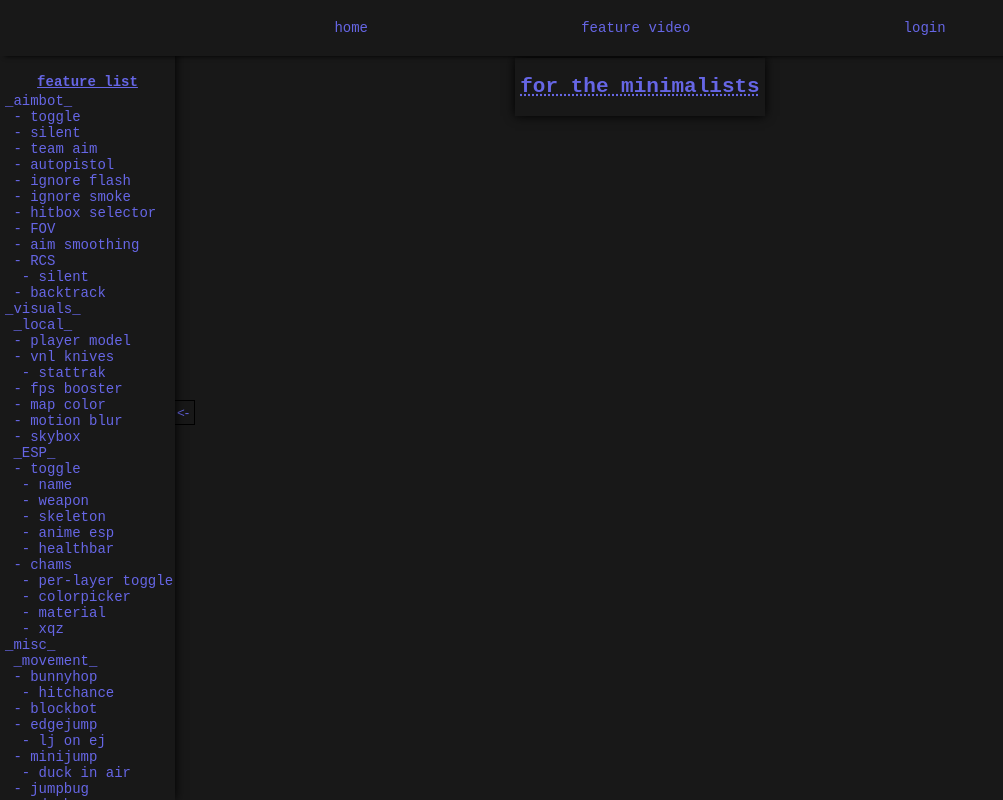
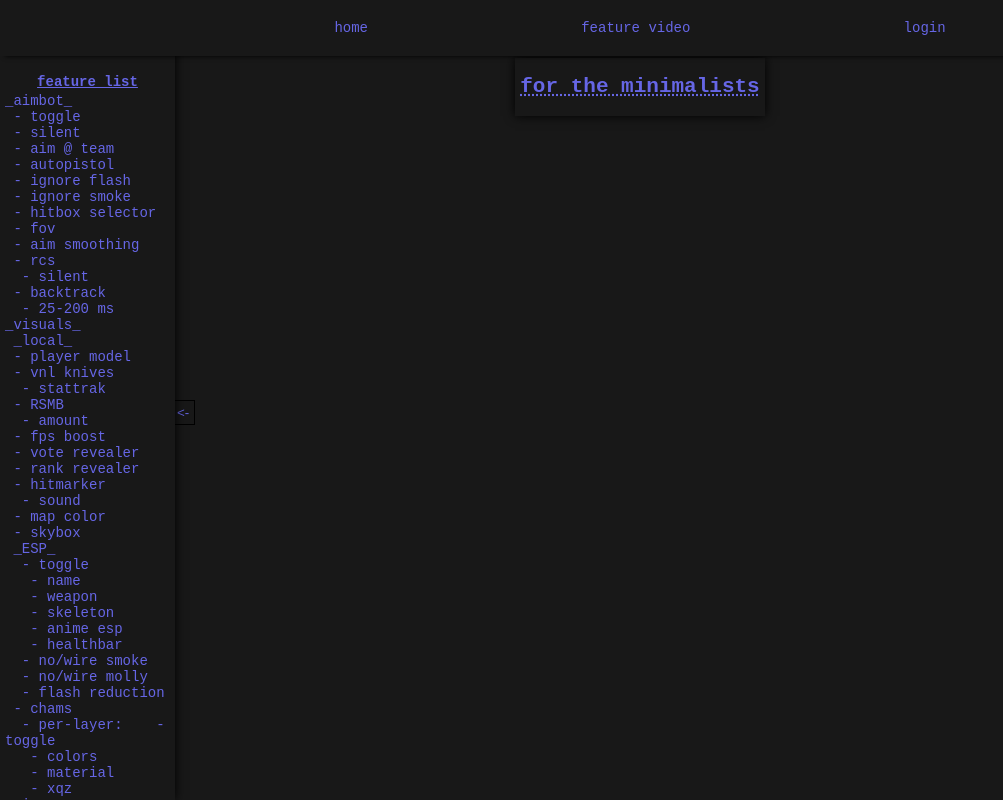
Before and after one commit to psychvip/psychvip.github.io, a plain HTML site: page index.html in a window 1280 px wide. Shown: the whole page, without its empty margins (0-1003 px from the left). Drawn offline with Linux system fonts and the light colour scheme.

Commit message:
final todo b4 additions & featswap

```diff
--- a/index.html
+++ b/index.html
@@ -22,37 +22,47 @@
 _aimbot_<br>
 &nbsp;- toggle<br>
 &nbsp;- silent<br>
-                &nbsp;- team aim<br>
+&nbsp;- aim @ team<br>
 &nbsp;- autopistol<br>
 &nbsp;- ignore flash<br>
 &nbsp;- ignore smoke<br>
 &nbsp;- hitbox selector<br>
-                &nbsp;- FOV<br>
+&nbsp;- fov<br>
 &nbsp;- aim smoothing<br>
-                &nbsp;- RCS<br>
+&nbsp;- rcs<br>
 &nbsp;&nbsp;- silent<br>
 &nbsp;- backtrack<br>
+&nbsp;&nbsp;- 25-200 ms<br>
 _visuals_<br>
 &nbsp;_local_<br>
 &nbsp;- player model<br>
 &nbsp;- vnl knives<br>
 &nbsp;&nbsp;- stattrak<br>
-                &nbsp;- fps booster<br>
+&nbsp;- RSMB<br>
+&nbsp;&nbsp;- amount<br>
+&nbsp;- fps boost<br>
+&nbsp;- vote revealer<br>
+&nbsp;- rank revealer<br>
+&nbsp;- hitmarker<br>
+&nbsp;&nbsp;- sound<br>
 &nbsp;- map color<br>
-                &nbsp;- motion blur<br>
 &nbsp;- skybox<br>
 &nbsp;_ESP_<br>
-                &nbsp;- toggle<br>
-                &nbsp;&nbsp;- name<br>
-                &nbsp;&nbsp;- weapon<br>
-                &nbsp;&nbsp;- skeleton<br>
-                &nbsp;&nbsp;- anime esp<br>
-                &nbsp;&nbsp;- healthbar<br>
+&nbsp;&nbsp;- toggle<br>
+&nbsp;&nbsp;&nbsp;- name<br>
+&nbsp;&nbsp;&nbsp;- weapon<br>
+&nbsp;&nbsp;&nbsp;- skeleton<br>
+&nbsp;&nbsp;&nbsp;- anime esp<br>
+&nbsp;&nbsp;&nbsp;- healthbar<br>
+&nbsp;&nbsp;- no/wire smoke<br>
+&nbsp;&nbsp;- no/wire molly<br>
+&nbsp;&nbsp;- flash reduction<br>
 &nbsp;- chams<br>
-                &nbsp;&nbsp;- per-layer toggle<br>
-                &nbsp;&nbsp;- colorpicker<br>
-                &nbsp;&nbsp;- material<br>
-                &nbsp;&nbsp;- xqz<br>
+&nbsp;&nbsp;- per-layer:
+&nbsp;&nbsp;&nbsp;- toggle<br>
+&nbsp;&nbsp;&nbsp;- colors<br>
+&nbsp;&nbsp;&nbsp;- material<br>
+&nbsp;&nbsp;&nbsp;- xqz<br>
 _misc_<br>
 &nbsp;_movement_<br>
 &nbsp;- bunnyhop<br>
@@ -66,15 +76,15 @@
 &nbsp;- edgebug<br>
 &nbsp;&nbsp;- ticks<br>
 &nbsp;- pixelsurf<br>
-                &nbsp;&nbsp;- autoalign<br>
+&nbsp;&nbsp;- align<br>
 &nbsp;_misc_<br>
 &nbsp;&nbsp;- anti-afk<br>
 &nbsp;&nbsp;- autoaccept<br>
 &nbsp;&nbsp;- autobuy<br>
 &nbsp;&nbsp;- custom clan<br>
-                &nbsp;&nbsp;- fake ping<br>
 &nbsp;&nbsp;- region swap<br>
-                &nbsp;&nbsp;- spec list<br><br>
+&nbsp;&nbsp;- spec list<br>
+&nbsp;&nbsp;- unhook<br><br>
             </p>
         </div>
         <!--login form-->
```
Lines whose indentation alone changed are shown as unchanged.
